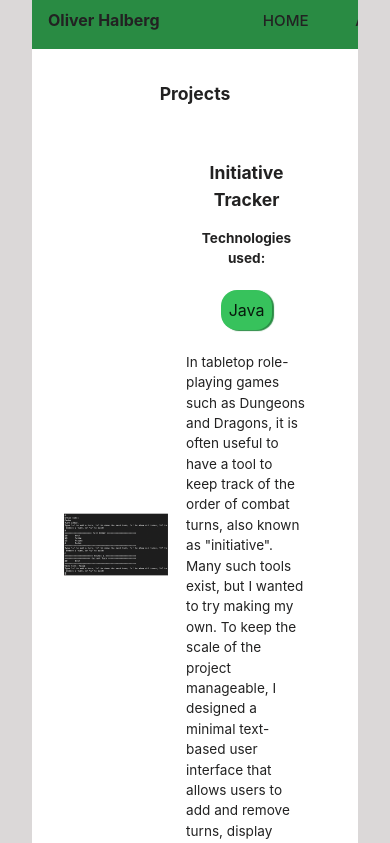
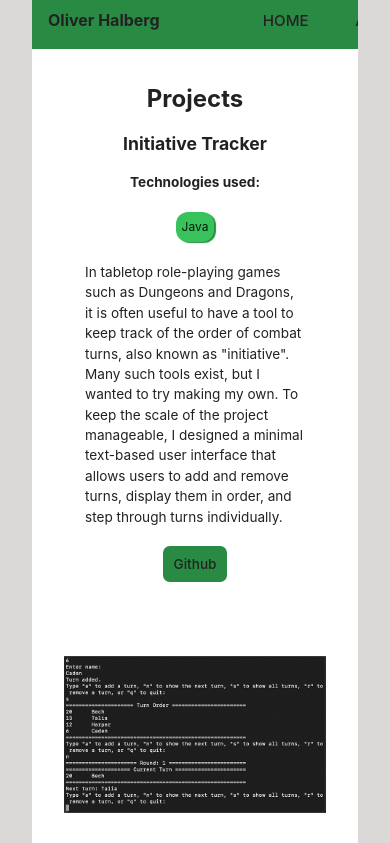
Before and after one commit to oliverhalberg/Portfolio-Site, a React (Vite) app: page /projects in a window 390 px wide. Shown: the top 843 px of the page. Built offline with nearby package versions, Linux system fonts and the light colour scheme.

Commit message:
Styled Projects page for smaller screens

```diff
--- a/src/components/Projects.jsx
+++ b/src/components/Projects.jsx
@@ -6,7 +6,7 @@ const projects = projectsList.projects;
 const Projects = () => {
     return (
         <>
-        <h2>Projects</h2>
+        <h2 id="projectsTitle">Projects</h2>
         <div id="projectsContainer">
             {projects.map((project, i) => <div key={project.id}><Project key={project.id} data={project} reverse={i%2 === 0}/> {(i < projects.length - 1) ? <hr className="projectDivider"/> : null}</div>)}
         </div>
--- a/src/index.css
+++ b/src/index.css
@@ -456,7 +456,23 @@ h3 {
 
   /* Projects */
 
-  /* TODO */
+  #projectsTitle {
+    margin-bottom: -1em;
+    font-size: 150%;
+  }
+
+  .project {
+    display: block;
+    flex-direction: column;
+  }
+
+  .projectTech {
+    font-size: 75%;
+  }
+
+  .projectDescription {
+    margin-bottom: 2em;
+  }
 
   /* Resume */
 
```
